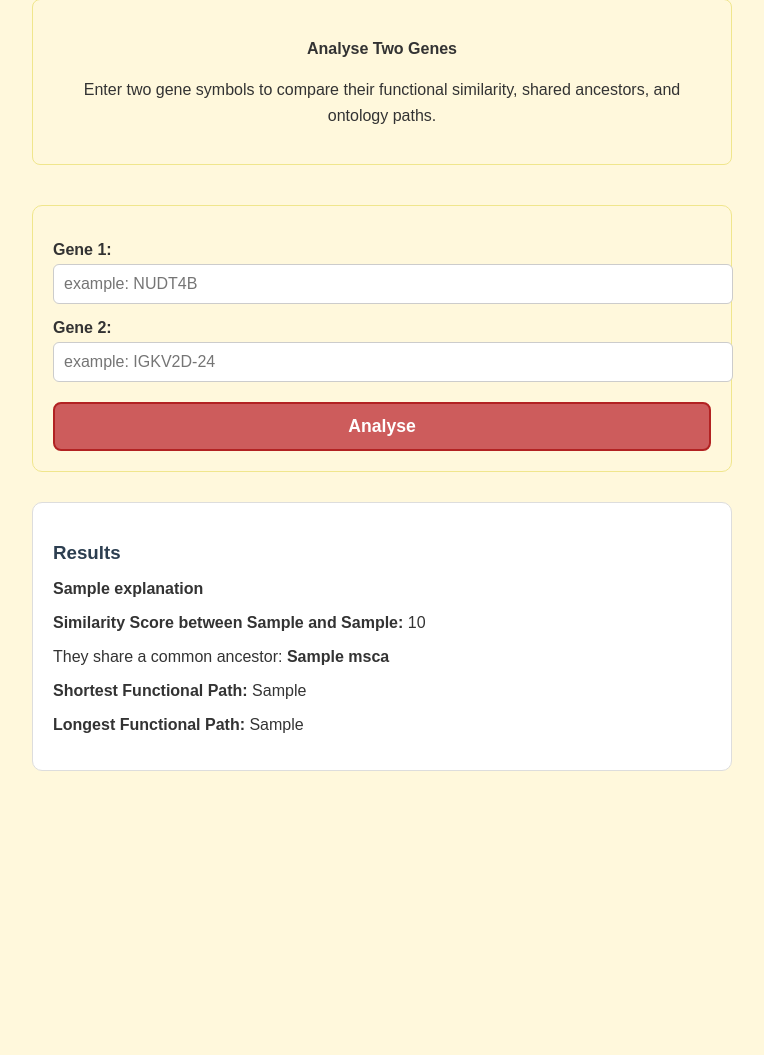
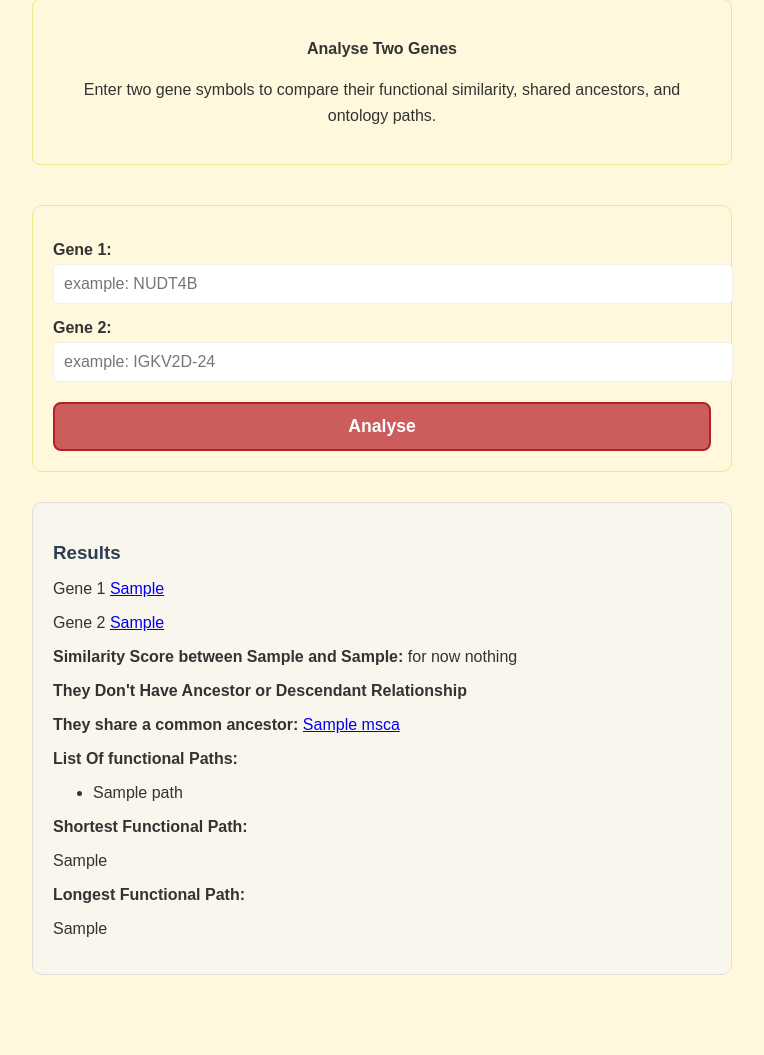
Before and after one commit to heliasol/Project, a Python web app: template Project/templates/anaylse_genes.html in a window 1280 px wide. Shown: the part 185-1240 px from the top of the page, without its empty margins (258-1022 px from the left). Before the commit the page ends 956 px from the top, so only its background shows below. Run offline with Jinja, Linux system fonts and the light colour scheme; the template is opened without the code that fills it: most values are stand-ins (such as "Sample title", 1, 10 or a date in 2020).

Commit message:
gene analysis final
Updated styling and content in the gene analysis results section.

```diff
--- a/Project/templates/anaylse_genes.html
+++ b/Project/templates/anaylse_genes.html
@@ -1,3 +1,4 @@
+
 <!DOCTYPE html>
 <html>
 <head>
@@ -50,7 +51,7 @@
             padding: 10px;
             margin-top: 5px;
             border-radius: 6px;
-            border: 1px solid #ccc;
+            border: 1px solid #f1f0ee;
             font-size: 1em;
         }
 
@@ -75,7 +76,7 @@
         }
 
         .results {
-            background-color: #fff;
+            background-color: #f9f6ee;
             padding: 20px;
             border-radius: 10px;
             border: 1px solid #ddd;
@@ -113,24 +114,59 @@
     {% if result %}
     <div class="results">
         <h3>Results</h3>
+        <p> Gene 1 <a href="/gene?gene_name={{ result.gene1 }}"> {{result.gene1}}</a></p>
+        <p> Gene 2 <a href="/term?gene_name={{ result.gene2 }}">{{result.gene2}}</a></p>
 
-        <p><strong>{{ result.explanation }}</strong></p>
-
-        <p><strong>Similarity Score between {{ result.gene1 }} and {{ result.gene2 }}:</strong> {{ result.similarity_score }}</p>
-
+        <p><strong>Similarity Score between {{ result.gene1 }} and {{ result.gene2 }}:</strong> for now nothing</p>
+      {% if result.related or result.msca %}
         {% if result.ancestor %}
-            <p><strong>{{ result.gene1 }}</strong> is functionally more general than <strong>{{ result.gene2 }}</strong>.</p>
+            <p><strong>{{ result.gene1 }}</strong> (Ancestor) is functionally more general than <strong>{{ result.gene2 }} (Descendant)</strong>.</p>
         {% elif result.descendant %}
-            <p><strong>{{ result.gene1 }}</strong> is functionally more specific than <strong>{{ result.gene2 }}</strong>.</p>
-        {% elif result.msca %}
-            <p>They share a common ancestor: <strong>{{ result.msca }}</strong></p>
+            <p><strong>{{ result.gene1 }}</strong> (Descendant) is functionally more specific than <strong>{{ result.gene2 }} (Ancestor)</strong>.</p>
         {% else %}
-            <p>The two genes are not functionally related.</p>
+            <p><strong> They Don't Have Ancestor or Descendant Relationship </strong></p>
         {% endif %}
 
+        {% if result.msca %}
+            <p><strong>They share a common ancestor: </strong> <a href="/term?go_id={{ result.msca }}">{{ result.msca }}</a></p>
+        {% else %}
+            <p>The Two Genes Do Not Share A Common Ancestor.</p>
+        {% endif %}
+
+      {% else %}
+            <p><strong> The two GO Terms Are Not Structurally Related in the Ontology </strong></p>
+      {% endif %}
+
+
         {% if result.paths %}
-            <p><strong>Shortest Functional Path:</strong> {{ result.shortest_path | join(" → ") }}</p>
-            <p><strong>Longest Functional Path:</strong> {{ result.longest_path | join(" → ") }}</p>
+            <p><b>List Of functional Paths:</b></p>
+              <ul>
+                {% for path in result.paths %}
+                  <li>{{ path | join(" → ") }}</li>
+                {% endfor %}
+              </ul>
+
+            <p><strong>Shortest Functional Path:</strong> </p>
+            <p>{{ result.shortest_path | join(" → ") }}</p>
+
+            <p><strong>Longest Functional Path:</strong> </p>
+            <p>{{ result.longest_path | join(" → ") }}</p>
+
+        {% elif result.altpaths %}
+              <p><b>List Of Ontology Paths:</b></p>
+              <ul>
+                {% for path in result.altpaths %}
+                  <li>{{ path | join(" → ") }}</li>
+                {% endfor %}
+              </ul>
+
+            <p><strong>Shortest Functional Path:</strong> </p>
+            <p>{{ result.altshortest_path | join(" → ") }}</p>
+
+            <p><strong>Longest Functional Path:</strong> </p>
+            <p>{{ result.altlongest_path | join(" → ") }}</p>
+
+
         {% else %}
             <p><strong>No functional path found.</strong></p>
         {% endif %}
```
